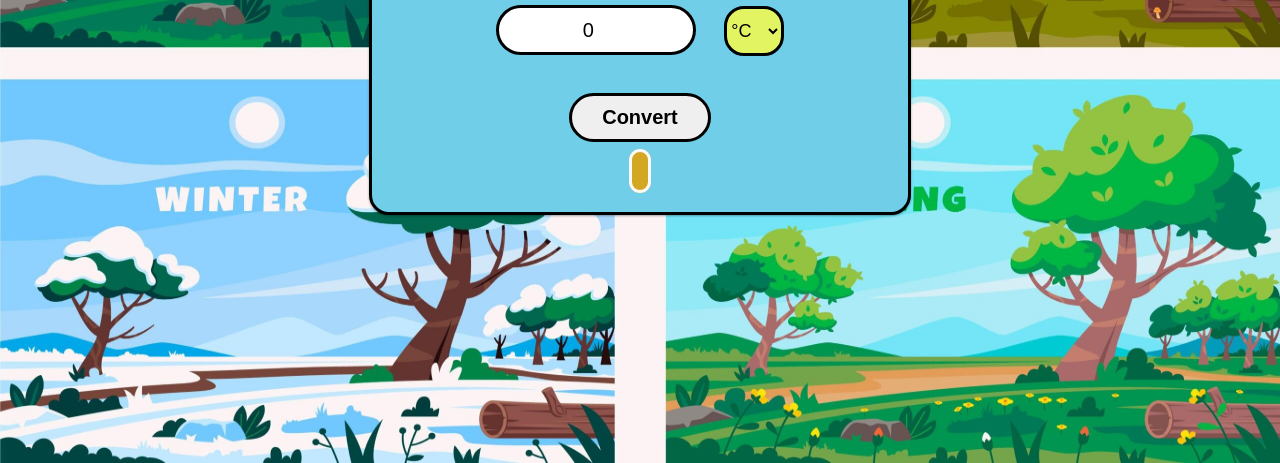
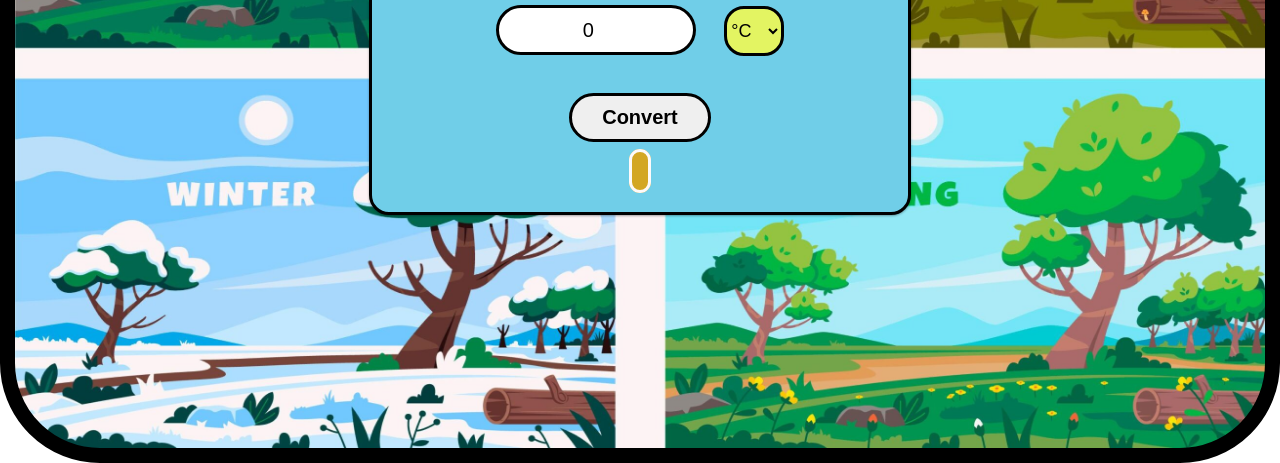
Before and after one commit to VAIBHAVBABELE/OIBSIP, a plain HTML site: page temperature convertor/tempt.html in a window 1280 px wide. Shown: the part 337-800 px from the top of the page. Drawn offline with Linux system fonts and the light colour scheme.

Commit message:
Update design.css

```diff
--- a/temperature convertor/design.css
+++ b/temperature convertor/design.css
@@ -14,6 +14,8 @@
     text-align: center;
     background-image: url(images/season.jpg);
     background-size: 100% 100%;
+    border-radius: 100px;
+    border:15px solid black;
 }
 
 #box {
```
